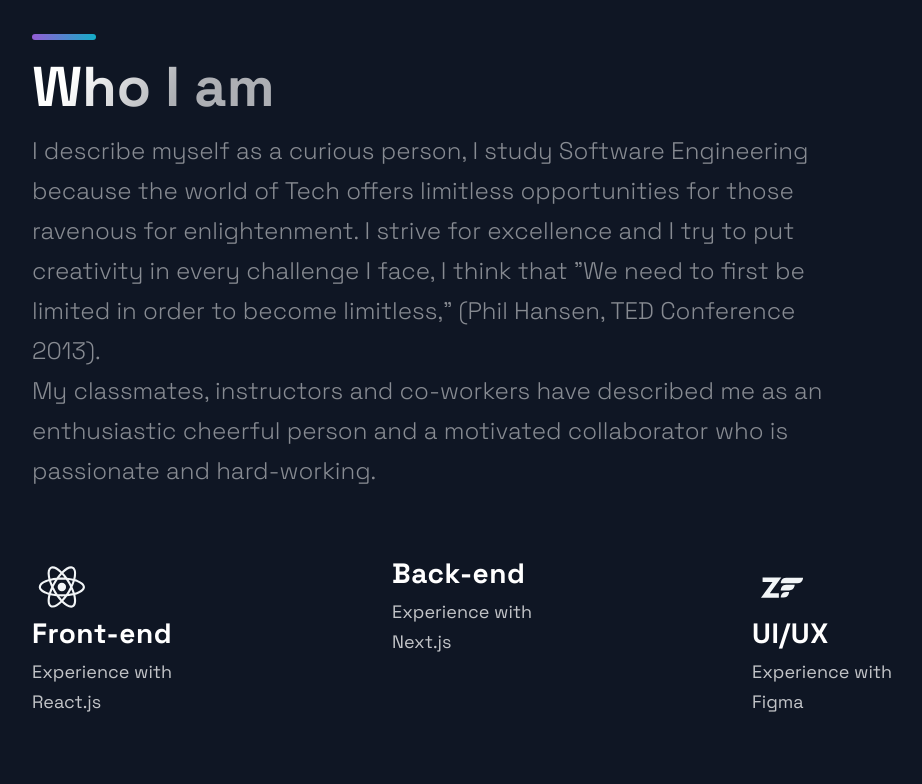
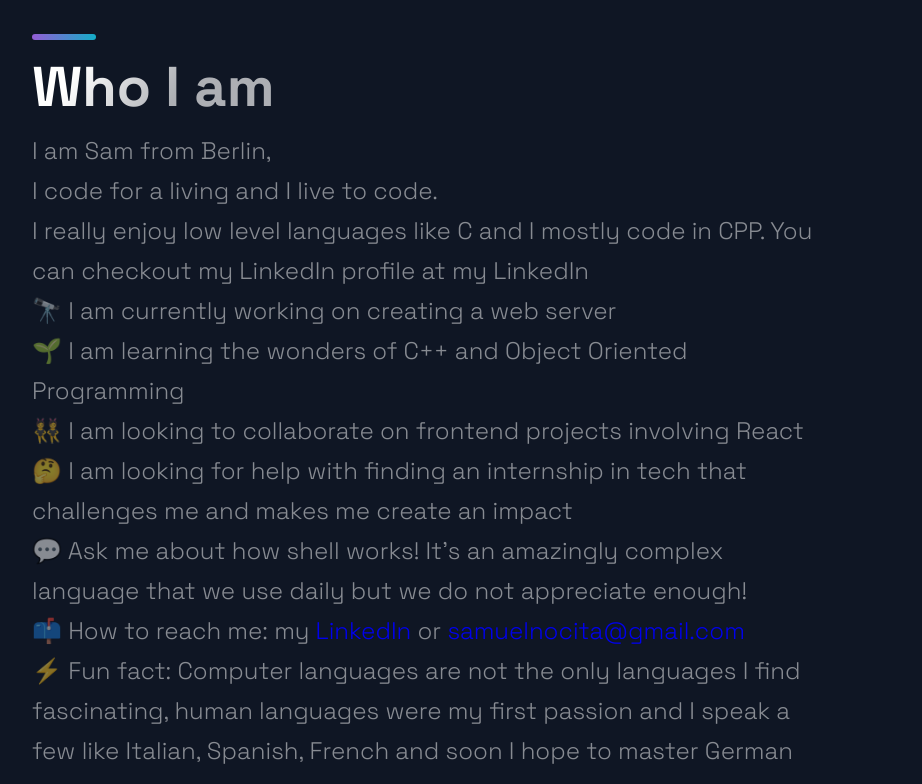
Before and after one commit to noci0001/My_Portfolio_Website, a Next.js app: page / in a window 1280 px wide. Shown: the part 1900-2684 px from the top of the page, without its empty margins (88-1010 px from the left). Built offline with nearby package versions, Linux system fonts and the light colour scheme.

Commit message:
added links to linkedin and mail in technologies

```diff
--- a/src/components/Technologies/Technologies.js
+++ b/src/components/Technologies/Technologies.js
@@ -10,10 +10,15 @@ const Technologies = () =>  (
     <br />
     <SectionTitle>Who I am</SectionTitle>
     <SectionText>
-    I describe myself as a curious person, I study Software Engineering because the world of Tech offers limitless opportunities for those ravenous for enlightenment.
-    I strive for excellence and I try to put creativity in every challenge I face, I think that "We need to first be limited in order to become limitless,” (Phil Hansen, TED Conference 2013).
+	I am Sam from Berlin,<br/> I code for a living and I live to code.<br/> I really enjoy low level languages like C and I mostly code in CPP. You can checkout my LinkedIn profile at my LinkedIn
     <br/>
-    My classmates, instructors and co-workers have described me as an enthusiastic cheerful person and a motivated collaborator who is passionate and hard-working.
+	🔭 I am currently working on creating a web server <br/>
+	🌱 I am learning the wonders of C++ and Object Oriented Programming<br/>
+	👯 I am looking to collaborate on frontend projects involving React<br/>
+	🤔 I am looking for help with finding an internship in tech that challenges me and makes me create an impact<br/>
+	💬 Ask me about how shell works! It's an amazingly complex language that we use daily but we do not appreciate enough!<br/>
+	📫 How to reach me: my <a href="https://www.linkedin.com/in/samuelnocita/">LinkedIn</a> or <a href="mailto:samuelnocita@gmail.com">samuelnocita@gmail.com</a><br/>
+	⚡ Fun fact: Computer languages are not the only languages I find fascinating, human languages were my first passion and I speak a few like Italian, Spanish, French and soon I hope to master German<br/>
     </SectionText>
     <List>
       <ListItem>
```
